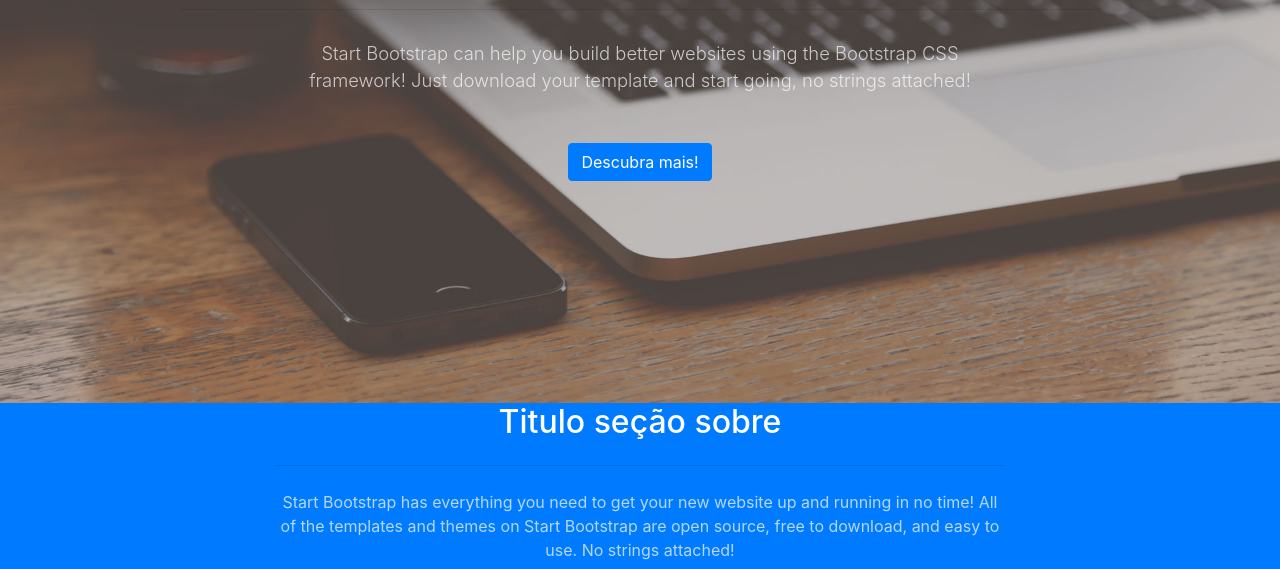
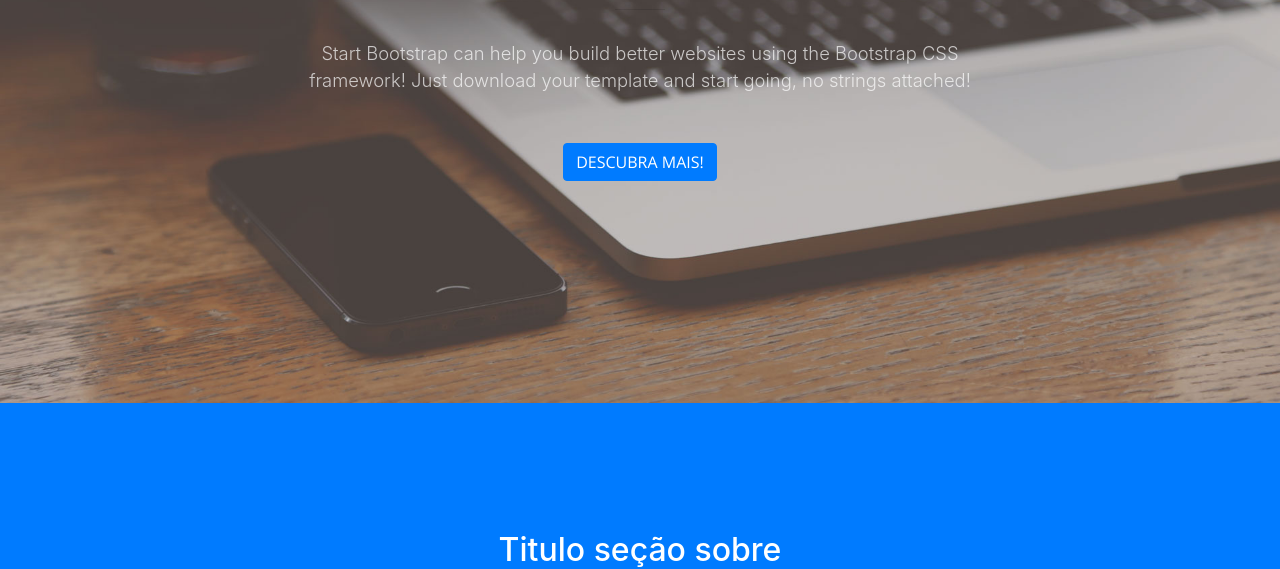
Before and after one commit to JhonatanMatias/projeto_creative, a website with bundled scripts: page index.html in a window 1280 px wide. Shown: the part 397-966 px from the top of the page. Built offline with nearby package versions, Linux system fonts and the light colour scheme.

Commit message:
- Adicionando a customização das classes do bootstrap 4. - Adicionado o estilo global.

```diff
--- a/scss/_bootstrap_overrides.scss
+++ b/scss/_bootstrap_overrides.scss
@@ -1,3 +1,33 @@
 //Customização das classes do bootstrap
 
+.text-primary { color: $primary !important}
+
+.btn {
+	font-weight: 300;
+	text-transform: uppercase;
+	border: 0;
+	border-radius: 300px;
+	@include sans-serif-font;
+}
 .btn-xl {padding: 1rem 2rem}
+
+.btn-primary {
+
+	border-color: $primary;
+	background-color: $primary;
+
+	&:hover,
+	&:focus,
+	&:active {
+
+		color: $white;
+		background-color: darken($primary,5%) !important;
+	}
+
+	&:focus,
+	&:active {
+
+		box-shadow: 0 0 0 0.2rem rgba(240,95,64,.5) !important;
+	}
+
+}
--- a/scss/_global.scss
+++ b/scss/_global.scss
@@ -1,3 +1,49 @@
 //estilo global do site
 
+body,
+html {
+
+	width: 100%;
+	height: 100%;
+}
+
+body {
+
+	@include serif-font;
+}
+
+hr {
+
+	max-width: 50px;
+	border-width: 3px;
+	border-color: $primary;
+}
+
+hr.light {border-color: $white}
+
+a {
+
+	color: $primary;
+	@include transition-all;
+	&:hover {
+
+		color: darken($primary,.1);
+	}
+}
+
+h1,
+h2,
+h3,
+h4,
+h5,
+h6 {@include sans-serif-font;}
+
+.bg-primary {background-color: $primary !important}
+
+.bg-dark {background-color: $gray-900 !important}
+
 .text-faded {color: fade-out($white,.3)}
+
+section { padding: 8rem 0}
+
+.section-heading {margin-top: 0;}
```
Also changed, not shown: css/creative.css, css/creative.min.css.
